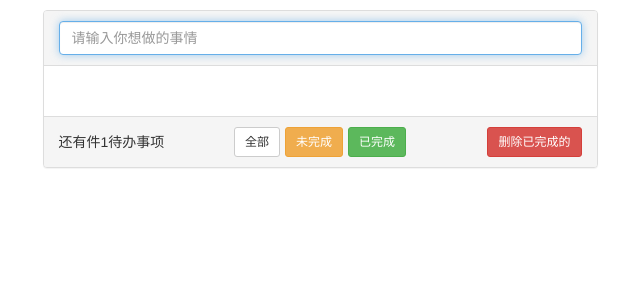
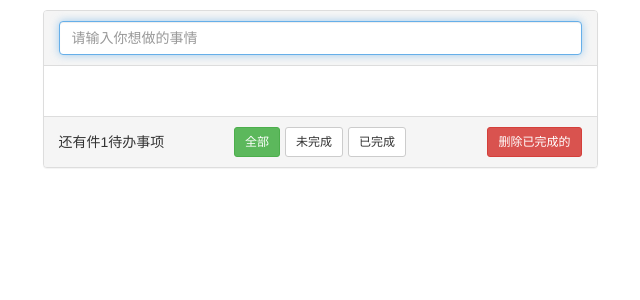
Before and after one commit to zhufengnodejs/zhufengtodo, a React (Create React App) app: page / in a window 1280 px wide. Shown: the top 300 px of the page, without its empty margins (320-960 px from the left). Built offline with nearby package versions, Linux system fonts and the light colour scheme.

Commit message:
7. 实现过滤切换的功能

```diff
--- a/src/components/App.js
+++ b/src/components/App.js
@@ -39,6 +39,9 @@ export default class App extends React.Component {
         this.setState({todos});
     }
 
+    changeFilter=(filter)=>{
+        this.setState({filter});
+    }
     render() {
         let showTodos = this.state.todos.filter(todo => {
             switch (this.state.filter) {
@@ -67,7 +70,7 @@ export default class App extends React.Component {
                         <div className="panel panel-default">
                             <TodoHeader title={this.state.newTodo} addTodo={this.addTodo}/>
                             {main}
-                            <TodoFooter/>
+                            <TodoFooter changeFilter={this.changeFilter} filter={this.state.filter}/>
                         </div>
                     </div>
                 </div>
--- a/src/components/TodoFooter.js
+++ b/src/components/TodoFooter.js
@@ -1,4 +1,5 @@
 import React from 'react';
+import * as filters from './filters';
 export default class TodoFooter extends React.Component {
     render(){
         return (
@@ -8,9 +9,9 @@ export default class TodoFooter extends React.Component {
                         <div style={{height: 30, lineHeight: '30px'}}>还有件1待办事项</div>
                     </div>
                     <div className="col-xs-6 text-center">
-                        <button className="btn btn-default btn-sm">全部</button>
-                        <button style={{marginLeft: 5}} className="btn btn-warning btn-sm">未完成</button>
-                        <button style={{marginLeft: 5}} className="btn btn-success btn-sm">已完成</button>
+                        <button onClick={()=>this.props.changeFilter(filters.ALL)} className={"btn btn-sm "+(this.props.filter === filters.ALL?'btn-success':'btn-default')}>全部</button>
+                        <button onClick={()=>this.props.changeFilter(filters.ACTIVE)}  style={{marginLeft: 5}} className={"btn btn-sm "+(this.props.filter === filters.ACTIVE?'btn-success':'btn-default')}>未完成</button>
+                        <button onClick={()=>this.props.changeFilter(filters.COMPLETED)}  style={{marginLeft: 5}} className={"btn btn-sm "+(this.props.filter === filters.COMPLETED?'btn-success':'btn-default')}>已完成</button>
                     </div>
                     <div className="col-xs-3 text-right">
                         <button className="btn btn-danger btn-sm">删除已完成的</button>
--- a/src/components/TodoItem.js
+++ b/src/components/TodoItem.js
@@ -1,4 +1,5 @@
 import React from 'react';
+
 export default class TodoItem extends React.Component {
     render(){
         let todo = this.props.todo;
```
